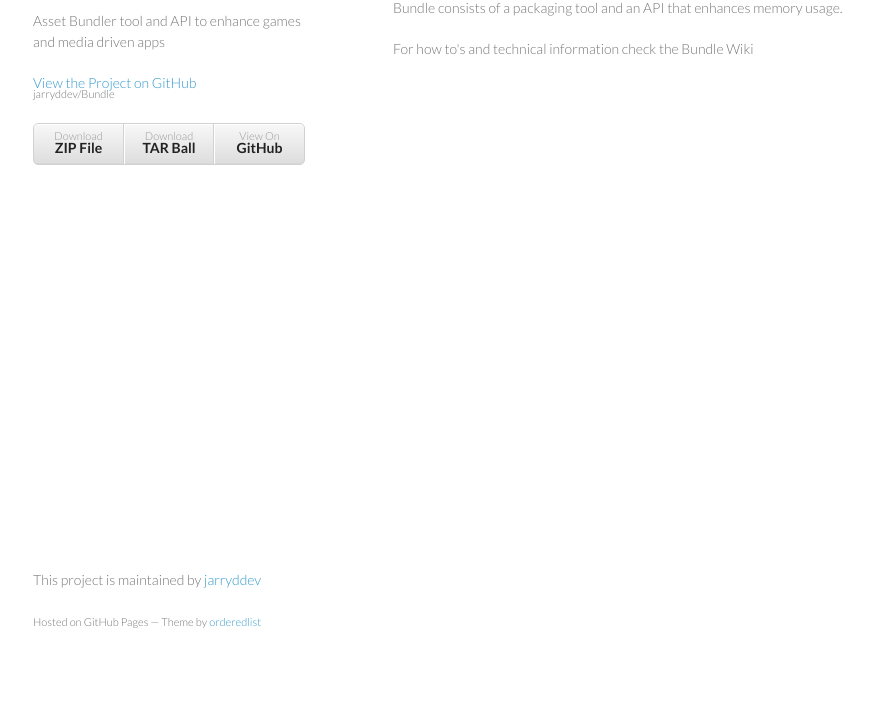
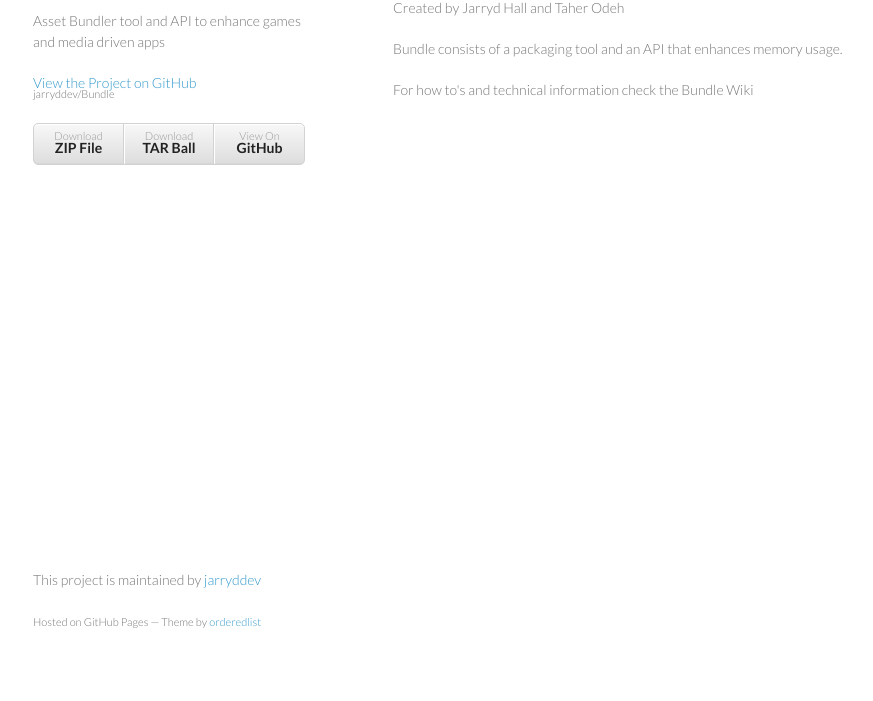
Before and after one commit to jarryddev/Bundle, a plain HTML site: page index.html in a window 1280 px wide. Shown: the part 99-800 px from the top of the page, without its empty margins (177-1050 px from the left). Drawn offline with Linux system fonts and the light colour scheme.

Commit message:
updated index page

```diff
--- a/index.html
+++ b/index.html
@@ -27,6 +27,8 @@
       <section>
         <h3>Welcome to Bundle</h3>
 
+<p>Created by Jarryd Hall and Taher Odeh</p>
+
 <p>Bundle consists of a packaging tool and an API that enhances memory usage.</p>
 
 <p>For how to's and technical information check the Bundle Wiki</p>
```
